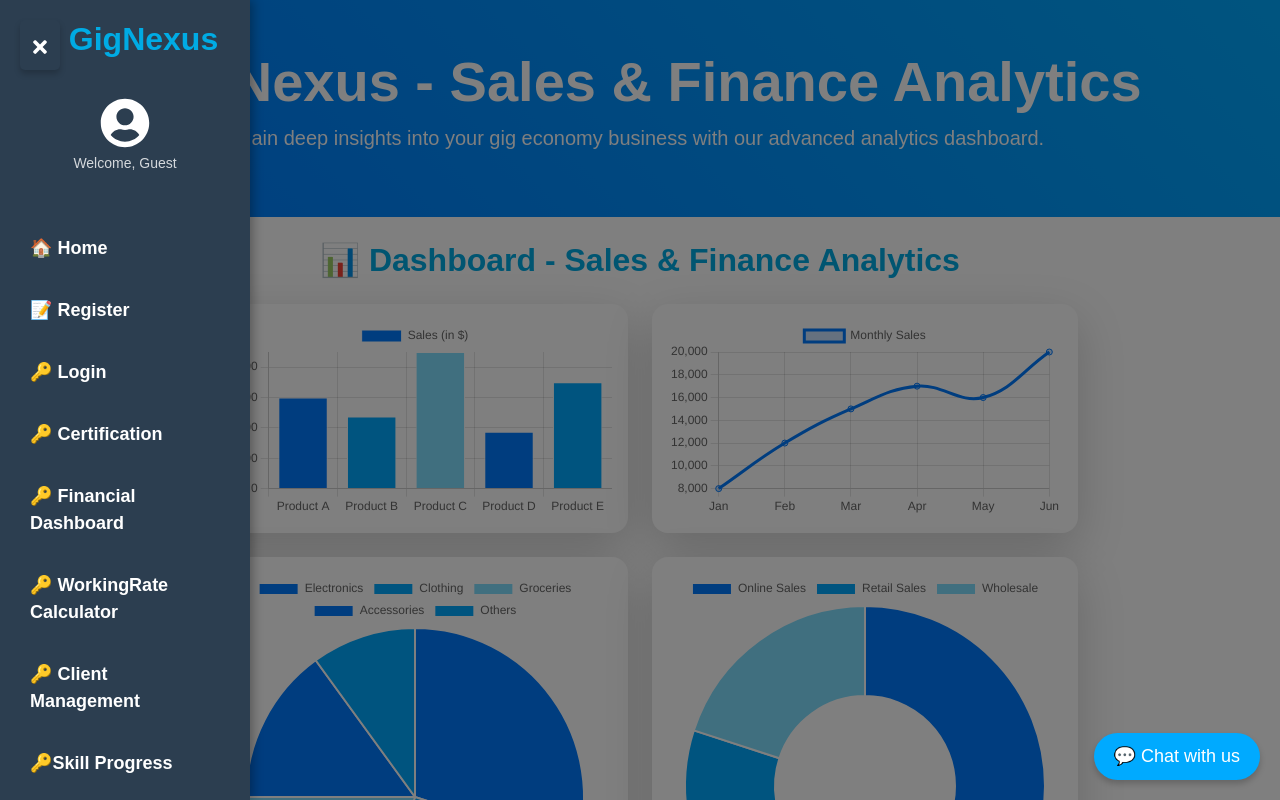
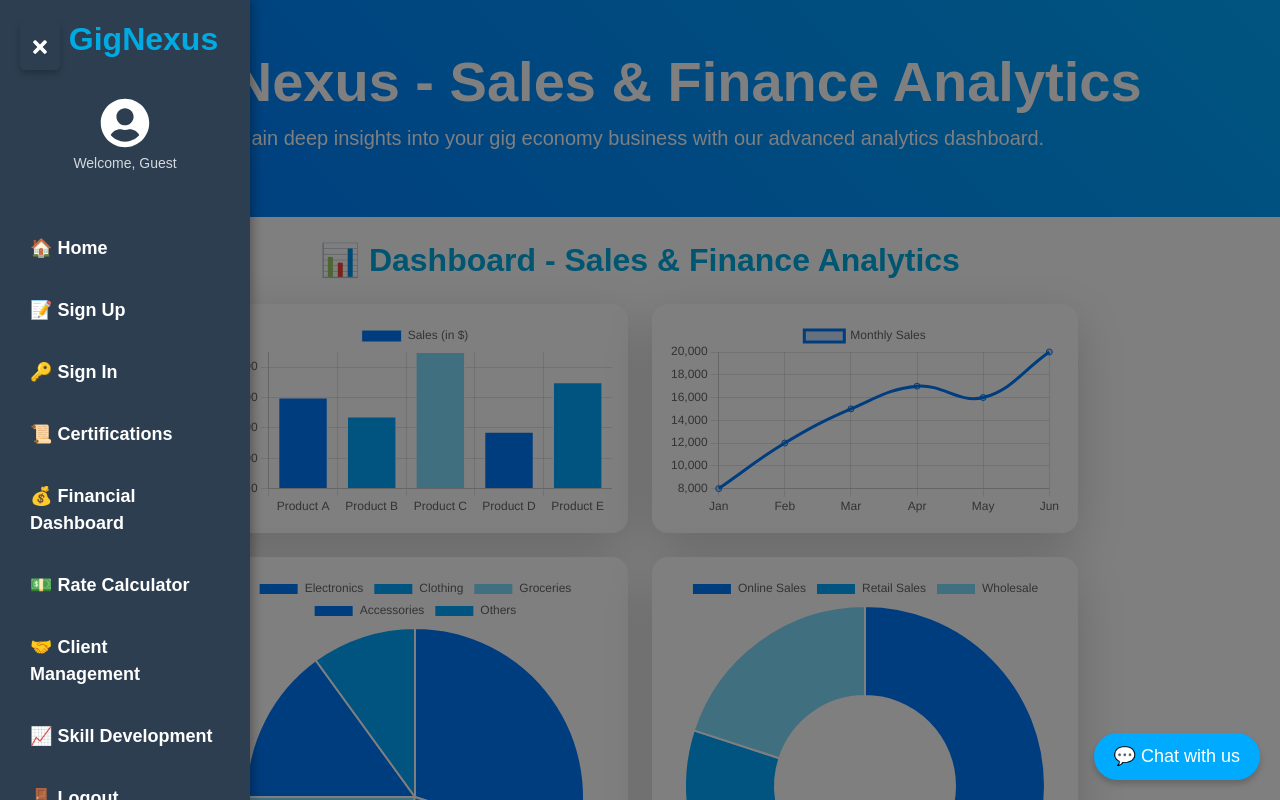
Before and after one commit to Sanjana-Code0/GirlsHackathon404, a React (Vite) app in the folder womenHackethon/: page /home in a window 1280 px wide. Both pictures are taken after a click on the button 40 px from the left and 45 px from the top of the page. Shown: the top 800 px of the page. Built offline with nearby package versions, Linux system fonts and the light colour scheme.

Commit message:
7th commit

```diff
--- a/womenHackethon/src/components/Navbar.jsx
+++ b/womenHackethon/src/components/Navbar.jsx
@@ -59,27 +59,32 @@ const Sidebar = () => {
     <a href="/" onClick={closeSidebar}>🏠 Home</a>
   </motion.li>
   <motion.li whileHover={{ scale: 1.1 }}>
-                <a href="/register" onClick={closeSidebar}>📝 Register</a>
+    <a href="/register" onClick={closeSidebar}>📝 Sign Up</a>
   </motion.li>
   <motion.li whileHover={{ scale: 1.1 }}>
-                <a href="/login" onClick={closeSidebar}>🔑 Login</a>
+    <a href="/login" onClick={closeSidebar}>🔑 Sign In</a>
   </motion.li>
   <motion.li whileHover={{ scale: 1.1 }}>
-                <a href="/products" onClick={closeSidebar}>🔑 Certification</a>
+    <a href="/products" onClick={closeSidebar}>📜 Certifications</a>
   </motion.li>
   <motion.li whileHover={{ scale: 1.1 }}>
-                <a href="/financial-dashboard" onClick={closeSidebar}>🔑 Financial Dashboard</a>
+    <a href="/financial-dashboard" onClick={closeSidebar}>💰 Financial Dashboard</a>
   </motion.li>
   <motion.li whileHover={{ scale: 1.1 }}>
-                <a href="/rate-calculator" onClick={closeSidebar}>🔑 WorkingRate Calculator</a>
+    <a href="/rate-calculator" onClick={closeSidebar}>💵 Rate Calculator</a>
   </motion.li>
   <motion.li whileHover={{ scale: 1.1 }}>
-                <a href="/client-management" onClick={closeSidebar}>🔑 Client Management</a>
+    <a href="/client-management" onClick={closeSidebar}>🤝 Client Management</a>
   </motion.li>
   <motion.li whileHover={{ scale: 1.1 }}>
-                <a href="/skill-development" onClick={closeSidebar}>🔑Skill Progress</a>
+    <a href="/skill-development" onClick={closeSidebar}>📈 Skill Development</a>
   </motion.li>
+  <motion.li whileHover={{ scale: 1.1 }}>
+  <a href="/" onClick={closeSidebar}>🚪 Logout</a>
+</motion.li>
+
 </ul>
+
           </motion.div>
         )}
       </AnimatePresence>
--- a/womenHackethon/src/pages/FinancialDashboard.jsx
+++ b/womenHackethon/src/pages/FinancialDashboard.jsx
@@ -196,7 +196,7 @@ const FinancialDashboard = () => {
 
         {/* Navigation */}
         <div className="d-flex justify-content-center mt-5">
-          <button onClick={() => navigate("/")} className="btn btn-secondary px-4 py-2">
+          <button onClick={() => navigate("/home")} className="btn btn-secondary px-4 py-2">
             Back to Dashboard
           </button>
         </div>
--- a/womenHackethon/src/pages/Products.jsx
+++ b/womenHackethon/src/pages/Products.jsx
@@ -1,10 +1,13 @@
 import React, { useState, useEffect } from "react";
 import { Table, Button, Modal, Form, Card } from "react-bootstrap";
 import Navbar from "../components/Navbar";
+import { useNavigate } from "react-router-dom";
+
 
 
 const Products = () => {
   // State for products
+  const navigate = useNavigate();
   const [products, setProducts] = useState([]);
   const [showModal, setShowModal] = useState(false);
   const [showViewModal, setShowViewModal] = useState(false);
@@ -92,6 +95,9 @@ const Products = () => {
   return (
 
     <div className="container mt-4">
+           <h2 className="text-center mb-4 animate__animated animate__fadeInDown">
+         Professional Certification
+        </h2>
       <Button variant="primary" onClick={handleAddProduct}>
         Add Certificate
       </Button>
@@ -217,6 +223,12 @@ const Products = () => {
         </Modal.Body>
       </Modal>
 
+
+      <div className="d-flex justify-content-center mt-5">
+          <button onClick={() => navigate("/home")} className="btn btn-secondary px-4 py-2">
+            Back to Dashboard
+          </button>
+        </div>
     </div>
   );
 };
```
Lines whose indentation alone changed are shown as unchanged.
